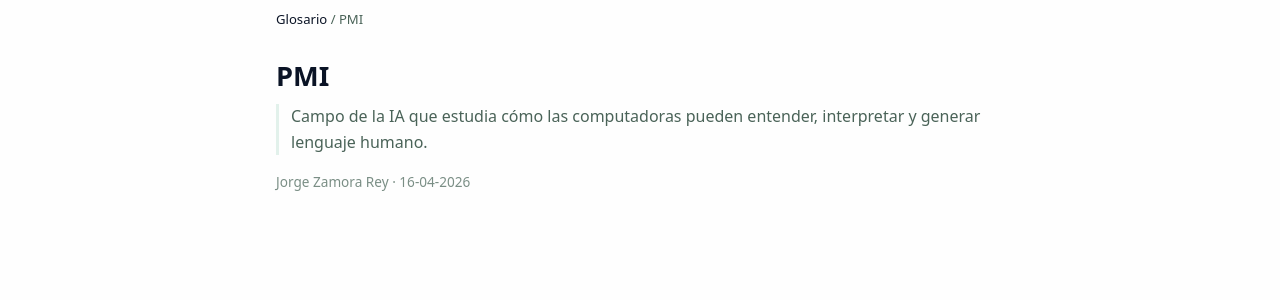
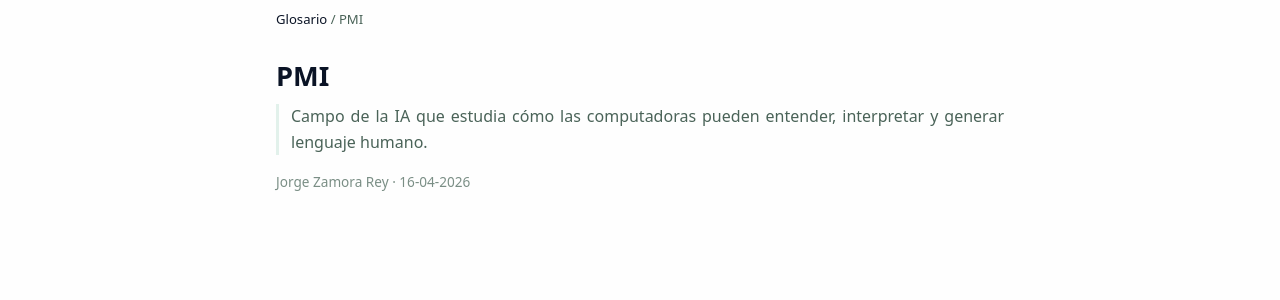
Before and after one commit to Circuigramas/glosario_pln, a Jekyll site: the page built from _terms/pmi.md, in a window 1280 px wide. Shown: the part 195-495 px from the top of the page. Built offline with Jekyll 4.4.1, drawn with Linux system fonts in a browser that asks for light colours.

Commit message:
Justificar texto y centrar imagen en páginas de términos

```diff
--- a/assets/css/main.css
+++ b/assets/css/main.css
@@ -172,7 +172,7 @@
 .breadcrumb a { color: #0a1325; text-decoration: none; }
 
 .term-title   { font-size: 1.7rem; color: #0a1325; margin-bottom: 0.4rem; }
-.term-summary { font-size: 1rem; color: #4a6358; margin-bottom: 1rem; border-left: 3px solid #e2f1eb; padding-left: 0.75rem; }
+.term-summary { font-size: 1rem; color: #4a6358; margin-bottom: 1rem; border-left: 3px solid #e2f1eb; padding-left: 0.75rem; text-align: justify; }
 .term-meta    { font-size: 0.85rem; color: #7a8e85; margin-bottom: 1rem; }
 
 .term-figure { margin: 1.5rem 0; }
@@ -189,6 +189,15 @@
   margin-top: 1.75rem;
   font-size: 0.97rem;
   line-height: 1.8;
+  text-align: justify;
+}
+.term-body img {
+  display: block;
+  margin: 1rem auto;
+  max-width: 100%;
+  height: auto;
+  border-radius: 8px;
+  border: 1px solid #c5ddd6;
 }
 .term-body h2 { font-size: 1.15rem; color: #0a1325; margin: 1.75rem 0 0.5rem; }
 .term-body h3 { font-size: 1rem; color: #0a1325; margin: 1.25rem 0 0.4rem; }
```
